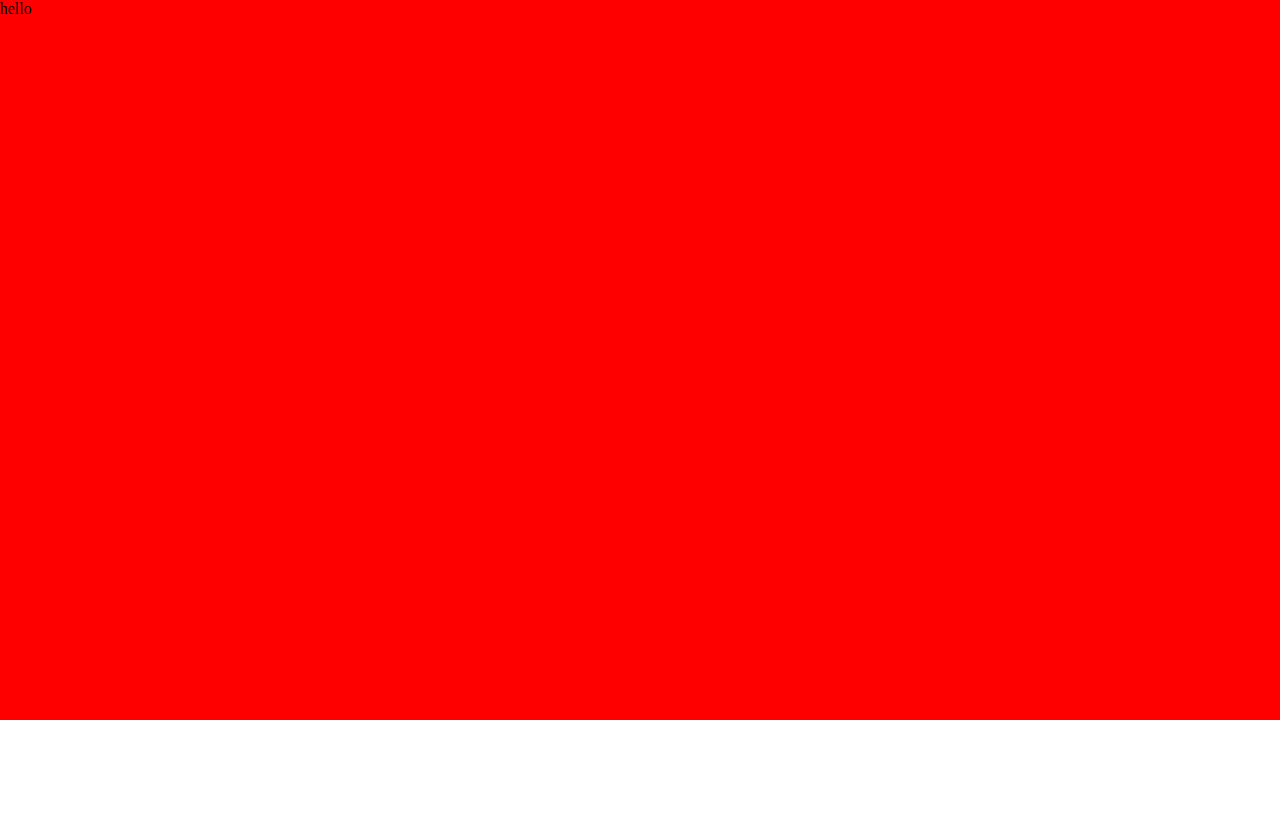
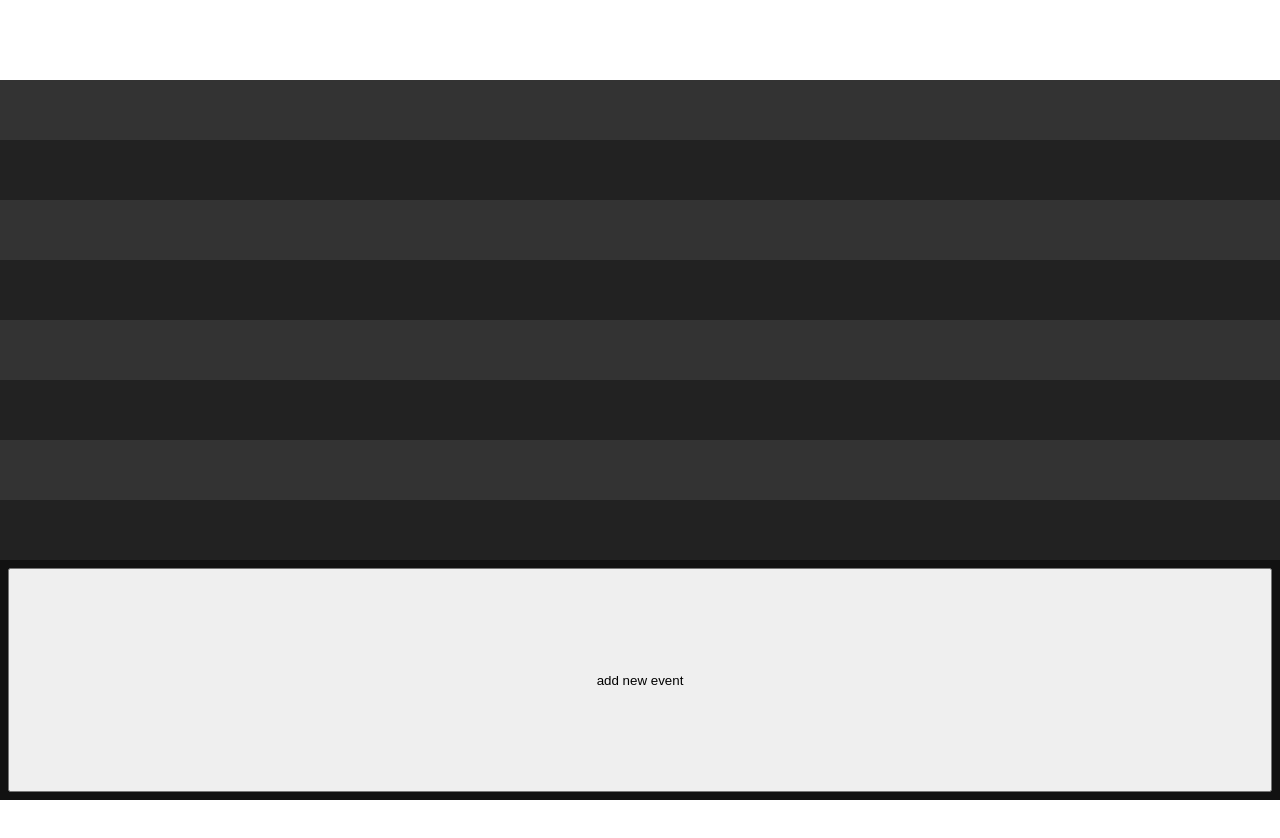
Before and after one commit to EnderPicture/tripper, a SvelteKit app: page / in a window 1280 px wide. Shown: the top 838 px of the page. Before the commit the page ends 800 px from the top, so only its background shows below. Built offline with nearby package versions, Linux system fonts and the light colour scheme.

Commit message:
feat: lots of base components created and working

```diff
--- a/src/lib/util/store.ts
+++ b/src/lib/util/store.ts
@@ -1,34 +1,40 @@
-import { writable } from "svelte/store";
+import { writable } from 'svelte/store';
 
-enum Rating {
+export enum Rating {
 	meh = 1,
 	good = 2,
-  must = 3,
+	must = 3
 }
 
-export interface Event {
+export interface IEvent {
 	name: string;
 	rating: Rating;
+	location: {
+		lat: number;
+		lon: number;
+	} | null;
 }
 
 export interface IEventBlock {
-  startTime: number,
-  endTime: number,
+	startTime: number;
+	endTime: number;
+	event: IEvent;
 }
 
 export interface IDaySlotData {
-  startTime: number,
-  endTime: number,
-  startEvent?: IEventBlock,
-  events: IEventBlock[],
-  endEvent?: IEventBlock,
+	startTime: number;
+	endTime: number;
+	startEvent?: IEventBlock;
+	events: IEventBlock[];
+	endEvent?: IEventBlock;
 }
 
 export const daysStore = writable<IDaySlotData[]>([
 	{
-    startTime: 8*60,
-    endTime: 20*60,
-    events: [],
+		startTime: 8 * 60,
+		endTime: 20 * 60,
+		events: []
 	}
 ]);
 export const zoom = writable(1);
+export const eventsStore = writable<IEvent[]>([]);
--- a/src/routes/+page.svelte
+++ b/src/routes/+page.svelte
@@ -1,15 +1,25 @@
 <script>
 	import DaySlot from './day-slot.svelte';
 	import { daysStore } from '$lib/util/store';
+	import EventTray from './event-tray.svelte';
 </script>
 
-{#each $daysStore as dayData}
-	<DaySlot {dayData} />
-{/each}
+<main>
+	{#each $daysStore as dayData}
+		<DaySlot bind:dayData />
+	{/each}
+
+	<EventTray />
+</main>
 
 <style>
 	:global(body) {
 		margin: 0;
+	}
+	:global(*) {
 		box-sizing: border-box;
 	}
+	main {
+		padding-bottom: 15rem;
+	}
 </style>
--- a/src/routes/day-slot.svelte
+++ b/src/routes/day-slot.svelte
@@ -1,5 +1,6 @@
 <script lang="ts">
 	import { zoom, type IDaySlotData } from '$lib/util/store';
+	import EventBlock from './event-block.svelte';
 
 	export let dayData: IDaySlotData;
 
@@ -7,11 +8,21 @@
 	$: endTime = dayData.endTime;
 </script>
 
-<section class="container" style={`height: ${(endTime - startTime) * $zoom}px`}>hello</section>
+<section class="container" style={`height: ${(endTime - startTime) * $zoom}px`}>
+	<div class="start" />
+	<div class="events">
+		{#each dayData.events as eventBlock}
+			<EventBlock bind:eventBlock />
+		{/each}
+	</div>
+	<div class="end" />
+</section>
 
 <style>
 	.container {
+		margin: 5rem 0;
 		display: block;
-		background-color: red;
+		background-image: linear-gradient(0deg, #222 50%, #333 50%);
+		background-size: 1px 120px;
 	}
 </style>
--- a/src/routes/event-block.svelte
+++ b/src/routes/event-block.svelte
@@ -0,0 +1,5 @@
+<script lang="ts">
+	import type { IEventBlock } from '$lib/util/store';
+
+	export let eventBlock: IEventBlock;
+</script>
--- a/src/routes/event-card.svelte
+++ b/src/routes/event-card.svelte
@@ -0,0 +1,24 @@
+<script lang="ts">
+	import type { IEvent } from '$lib/util/store';
+
+	export let event: IEvent;
+</script>
+
+<article>
+	<input type="text" bind:value={event.name} size="1" />
+</article>
+
+<style>
+	article {
+		background-color: #222;
+		padding: 0.5rem;
+    width: 10rem;
+	}
+	input {
+		border: none;
+		background-color: #333;
+		padding: 0.25rem 0.5rem;
+    color: white;
+    width: 100%;
+	}
+</style>
--- a/src/routes/event-tray.svelte
+++ b/src/routes/event-tray.svelte
@@ -0,0 +1,43 @@
+<script lang="ts">
+	import EventCard from './event-card.svelte';
+	import { eventsStore, Rating } from '$lib/util/store';
+
+	const onAdd = () => {
+		eventsStore.update((events) => {
+			events.push({
+				name: '',
+				rating: Rating.meh,
+				location: null
+			});
+			return events;
+		});
+	};
+</script>
+
+<section class="event-tray">
+	<div class="scroll-con">
+		{#each $eventsStore as event}
+			<EventCard bind:event />
+		{/each}
+		<button on:click={onAdd}>add new event</button>
+	</div>
+</section>
+
+<style>
+	.event-tray {
+		position: fixed;
+		bottom: 0;
+		left: 0;
+		width: 100%;
+		overflow-x: auto;
+		background-color: #111;
+		height: 15rem;
+	}
+	.scroll-con {
+		height: 100%;
+		padding: 0.5rem;
+		display: grid;
+		grid-auto-flow: column;
+		gap: 0.5rem;
+	}
+</style>
```
Lines whose indentation alone changed are shown as unchanged.
